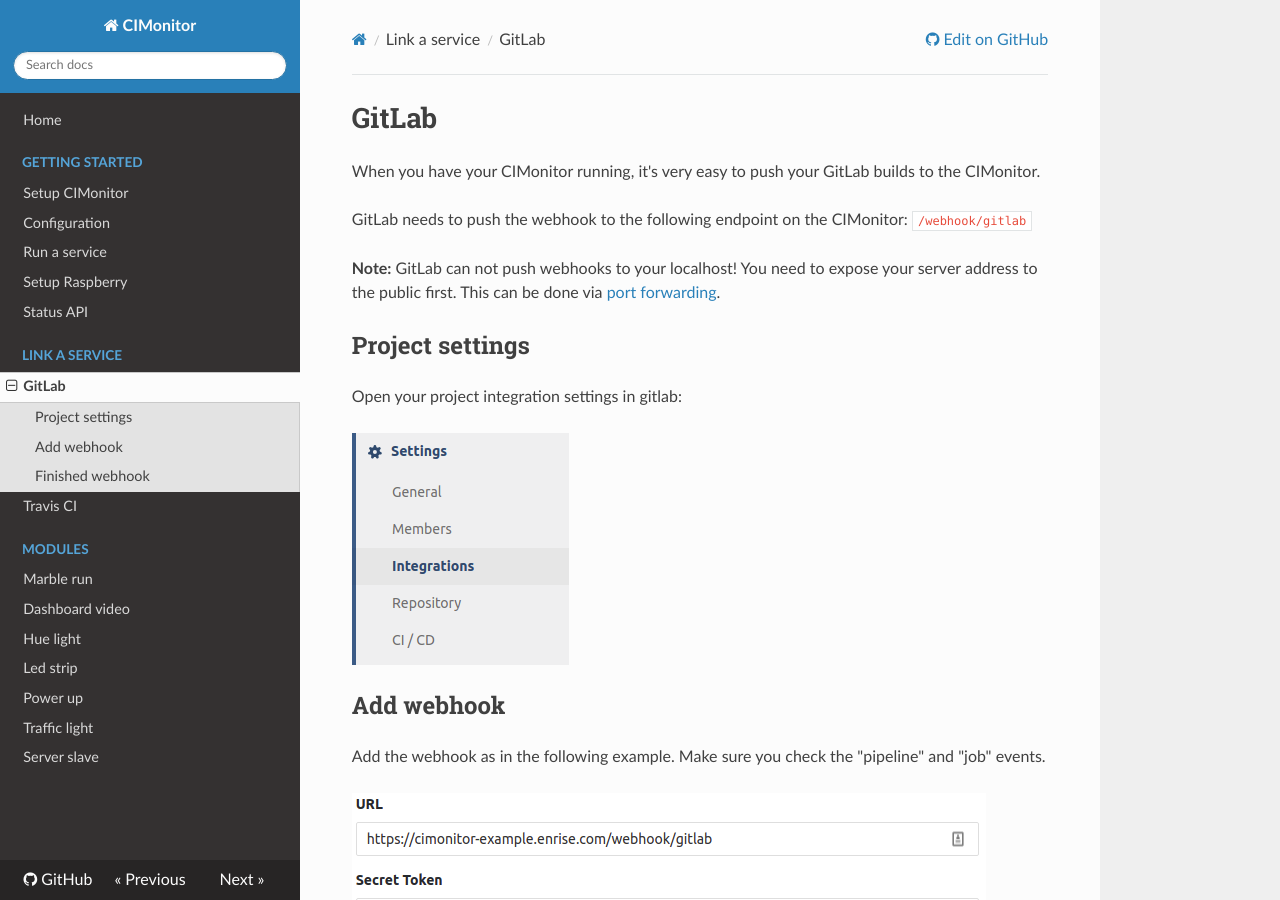
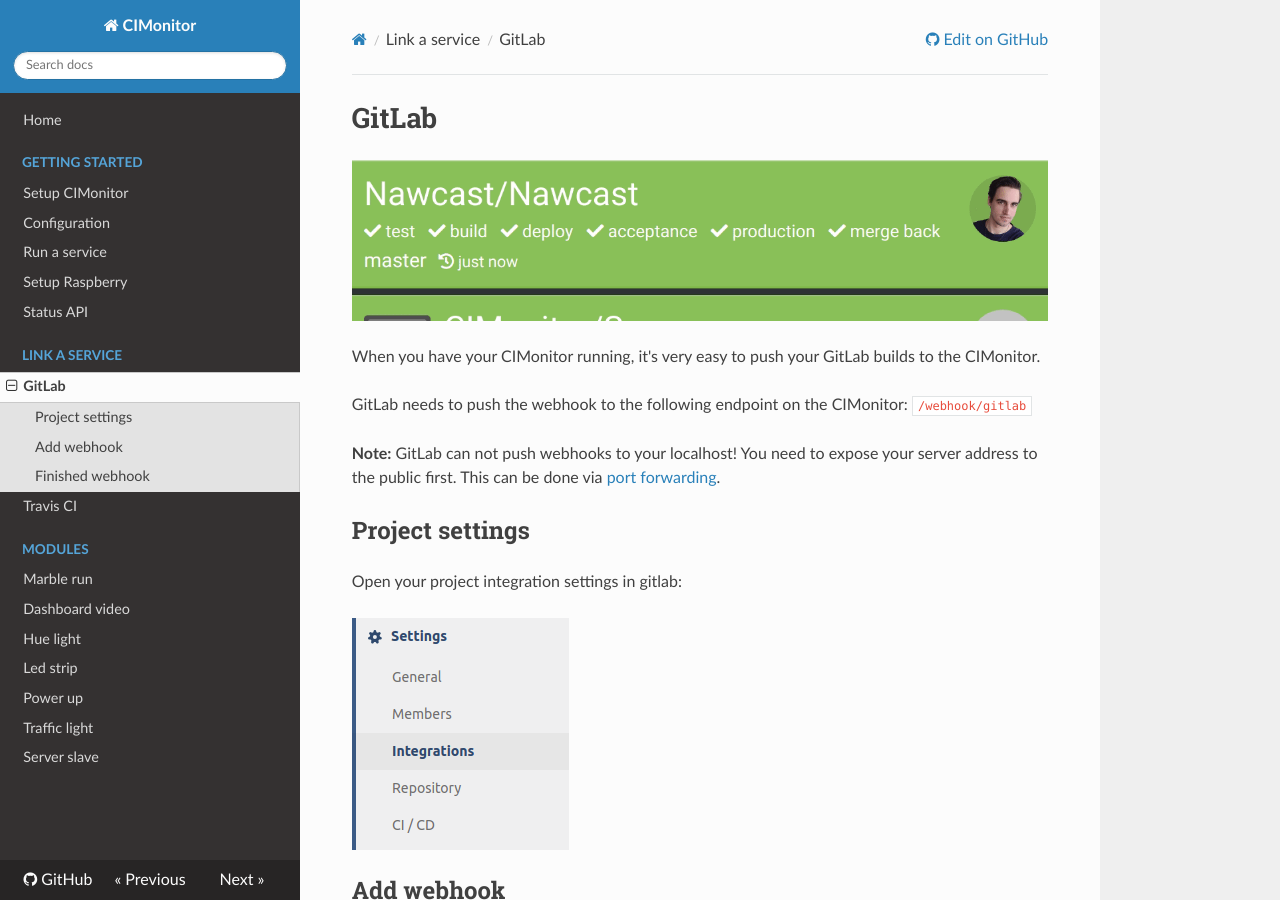
Before and after one commit to FuturePortal/CIMonitor, an MkDocs documentation site: the page built from docs/services/GitLab.md, in a window 1280 px wide and 900 px high. Built offline with MkDocs 1.6.1, drawn with Linux system fonts in a browser that asks for light colours; nearby versions of some CDN libraries; old or Windows-style settings are respelled for this version of MkDocs.

Commit message:
Show a pipeline status example

```diff
--- a/docs/services/GitLab.md
+++ b/docs/services/GitLab.md
@@ -1,4 +1,6 @@
 # GitLab
+
+![Pipeline example](../img/gitlab/webhook-status.gif)
 
 When you have your CIMonitor running, it's very easy to push your GitLab builds to the CIMonitor.
 
```
Also changed, not shown: docs/img/gitlab/webhook-status.gif (added).
